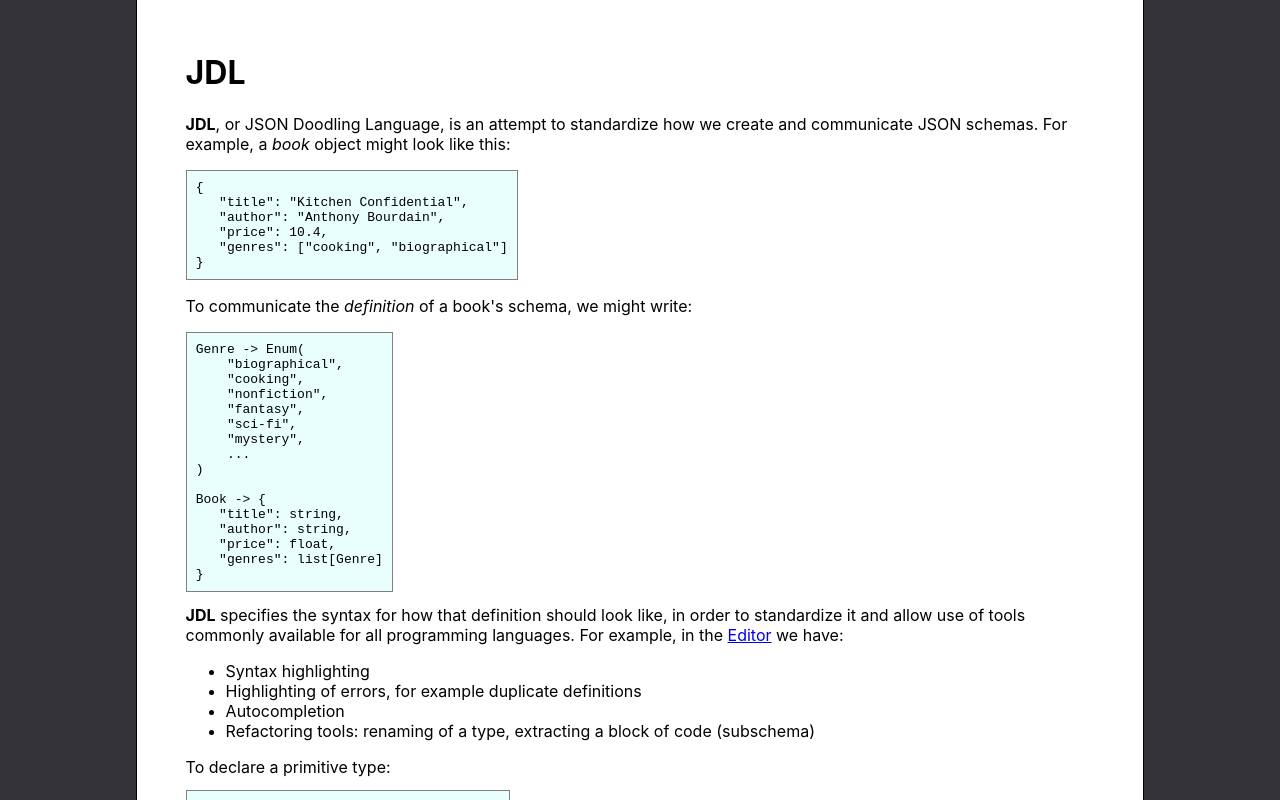
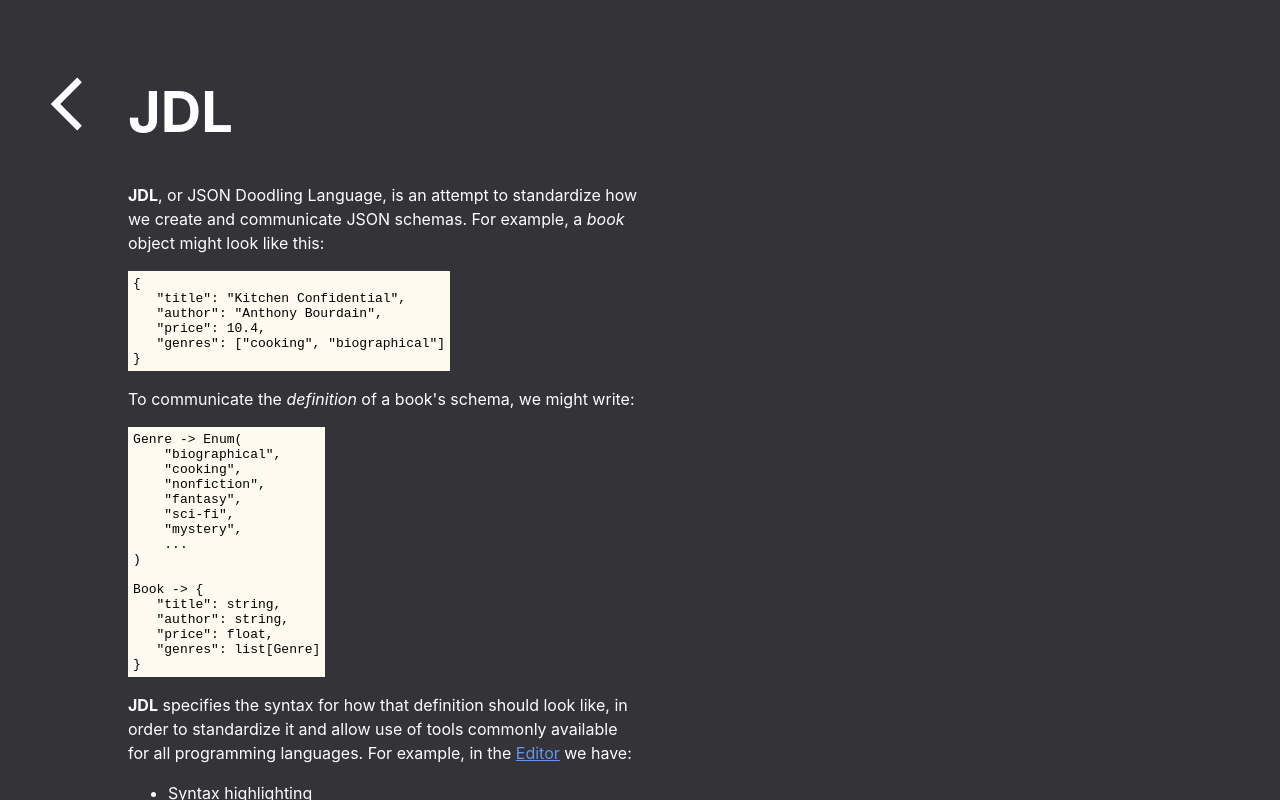
Before and after one commit to petros-an/doodle, a React (Vite) app in the folder react/: page /about in a window 1280 px wide. Shown: the top 800 px of the page. Built offline with nearby package versions, Linux system fonts and the light colour scheme.

Commit message:
Touch up

```diff
--- a/react/index.html
+++ b/react/index.html
@@ -4,7 +4,7 @@
     <meta charset="UTF-8" />
     <link rel="icon" type="image/svg+xml" href="/doodle.png" />
     <meta name="viewport" content="width=device-width, initial-scale=1.0" />
-    <title>Petros' schema editor</title>
+    <title>JDL Editor</title>
   </head>
   <body>
     <div id="root"></div>
--- a/react/src/components/about/about.css
+++ b/react/src/components/about/about.css
@@ -1,18 +1,45 @@
 #about {
-  padding-left: 3.8vw;
-  padding-right: 3.8vw;
-  padding-top: 4vh;
+  padding-left: 10vw;
+  padding-right: 50vw;
+  padding-top: 5vh;
+  padding-bottom: 5vh;
   overflow-y: auto;
-  width: 71vw;
-  background-color: white;
   margin-left: auto;
   margin-right: auto;
-  border-left: 1px solid black;
-  border-right: 1px solid black;
+  background-color: #333338;
+  color: white;
 
 }
 
+#about p, #about ul{
+  line-height: 150%;
+}
+
+#about_back_button {
+  position: absolute;
+  top: 9vh;
+  left: 3vw;
+  text-align: center;
+  padding-left: 1vw;
+  width: 5vw;
+  height: 8vh;
+  color: white;
+}
+
+#about_back_button:hover {
+  cursor: pointer;
+  color: lightblue;
+}
+
+#about h1 {
+  font-size: 350%;
+}
+
+
+#about a:visited, #about a {
+  color: cornflowerblue;
+}
+
 #about_wrapper {
-
-  background-color: #333338;
+  height: fit-content;
 }
--- a/react/src/components/about/about.jsx
+++ b/react/src/components/about/about.jsx
@@ -1,11 +1,18 @@
 import React from 'react';
 import './about.css'
+import {MdArrowBackIos} from "react-icons/md";
 
 
 function About() {
 
 
-    return <div id={"about_wrapper"}><div id={"about"}>
+    return <>
+        <MdArrowBackIos
+            id={"about_back_button"}
+            onClick={() => {window.location.href = "/"}}
+        />
+
+        <div id={"about"}>
 
             <h1>JDL</h1>
             <p>
@@ -50,9 +57,14 @@ Book -> {
                 </code>
             </pre>
 
+
+            <p>
                 <strong>JDL</strong> specifies the syntax for how that definition should look like,
                 in order to standardize it and allow use of tools commonly available for all programming languages.
                 For example, in the <a href={"/"}>Editor</a> we have:
+            </p>
+
+
             <ul>
                 <li>Syntax highlighting</li>
                 <li>Highlighting of errors, for example duplicate definitions</li>
@@ -61,7 +73,7 @@ Book -> {
             </ul>
 
 
-        To declare a primitive type:
+            <p>To declare a primitive type:</p>
             <pre className={"codesnippet"}>
                 <code>
                     x {"->"} string
@@ -69,19 +81,19 @@ Book -> {
                 </code>
             </pre>
 
-        Enums:
+            <p>Enums:</p>
             <pre className={"codesnippet"}>
                 <code>
                     x {"->"} Enum("a", "b", "c)
                 </code>
             </pre>
-        Lists:
+            <p>Lists: </p>
             <pre className={"codesnippet"}>
                 <code>
                     x {"->"} list[string]
                 </code>
             </pre>
-        Or a full JSON object:
+            <p>Or a full JSON object: </p>
             <pre className={"codesnippet"}>
                 <code>{`x -> {
     "key1": type1,
@@ -95,7 +107,8 @@ Book -> {
                 The full specification (language grammar) for JDL is <a href={""}>here</a>
             </p>
 
-    </div></div>
+        </div>
+    </>
 }
 
 export default About;
--- a/react/src/components/typeDetails/typeDetail/typeDetail.css
+++ b/react/src/components/typeDetails/typeDetail/typeDetail.css
@@ -1,6 +1,6 @@
 .typeDetail {
     /*min-width: 10vw;*/
-    padding: 3%;
+    padding: 5%;
     /*font-size: 120%;*/
     /*margin-right: 1vw;*/
     margin-top: 1vh;
@@ -11,6 +11,11 @@
     border: 1px solid black;
     /*width: 10vw;*/
     /*border-radius: 0px;*/
+    background-color: white;
+}
+
+.typeDetail:hover {
+    background-color: lightblue;
 }
 
 .typeDetailTitle {
@@ -19,33 +24,34 @@
 }
 
 .typeDetailContent {
-
+    line-height: 200%;
 }
 
-.typeDetailTitle:hover {
+.typeDetail:hover {
     cursor: pointer;
 }
 
 .typeDetailRename {
-
+    line-height: 110%;
+    margin-right: 0.3vw;
 }
 
 .t-Schema {
-    background-color: lightblue;
+    color: cornflowerblue;
 }
 
-.t-float {
-    background-color: green;
+.t-float, .t-int {
+    color: mediumseagreen;
 }
 
 .t-string {
-    background-color: mediumseagreen;
+    color: mediumseagreen;
 }
 
 .t-UUID {
-    background-color: lightgoldenrodyellow;
+    color: orange;
 }
 
 .t-Enum {
-    background-color: thistle;
+    color: indianred;
 }
--- a/react/src/components/typeDetails/typeDetail/typeDetail.jsx
+++ b/react/src/components/typeDetails/typeDetail/typeDetail.jsx
@@ -10,16 +10,7 @@ function TypeDetail(props) {
     })
 
     return <div
-        className={`typeDetail t-${props.type.type}`}
-    >
-        <span
-            className={"typeDetailTitle"}
-            onClick={
-                () => setState({
-                    isOpened: !state.isOpened,
-                    renameText: props.type.name
-                })
-            }
+        className={`typeDetail`}
         onMouseEnter={
             () => {
                 props.editorRef.selectText(
@@ -32,15 +23,40 @@ function TypeDetail(props) {
                 props.editorRef.clearSelection()
             }
         }
+        onClick={
+            (e) => {
+                if (
+                    e.target.className === 'typeDetailRename'
+                    ||
+                    e.target.className === 'typeDetailRenameButton'
+                ) {
+                    return
+                }
+                setState({
+                    isOpened: !state.isOpened,
+                    renameText: props.type.name
+                })
+
+            }
+        }
     >
-            {props.type.name} : {props.type.type}
+        <span
+            className={"typeDetailTitle"}
+
+        >
+            {/*<span>{props.type.name} : </span>*/}
+            {<span
+                className={`t-${props.type.type}`}
+            >
+                {props.type.name}
+            </span>}
         </span>
 
         {
             state.isOpened &&
             <div className="typeDetailContent">
                 <input
-                    size={4}
+                    size={10}
                     className="typeDetailRename"
                     type="text"
                     value={state.renameText === null ? "rename" : state.renameText}
@@ -53,8 +69,9 @@ function TypeDetail(props) {
                 />
 
                 <button
+                    className={"typeDetailRenameButton"}
                     onClick={
-                        () => {
+                        (e) => {
                             props.onRenameClick(props.type.name, state.renameText)
                         }
                     }
--- a/react/src/main.css
+++ b/react/src/main.css
@@ -13,9 +13,9 @@ body, html {
 }
 
 .codesnippet {
-   background-color: #e8fffe;
+   background-color: floralwhite;
   width: fit-content;
   padding: 1%;
-  border: 1px solid gray;
+  color: black;
 
 }
```
Also changed, not shown: 1 other file (tests, documents, lock files or other folders). Lines whose indentation alone changed are shown as unchanged.
